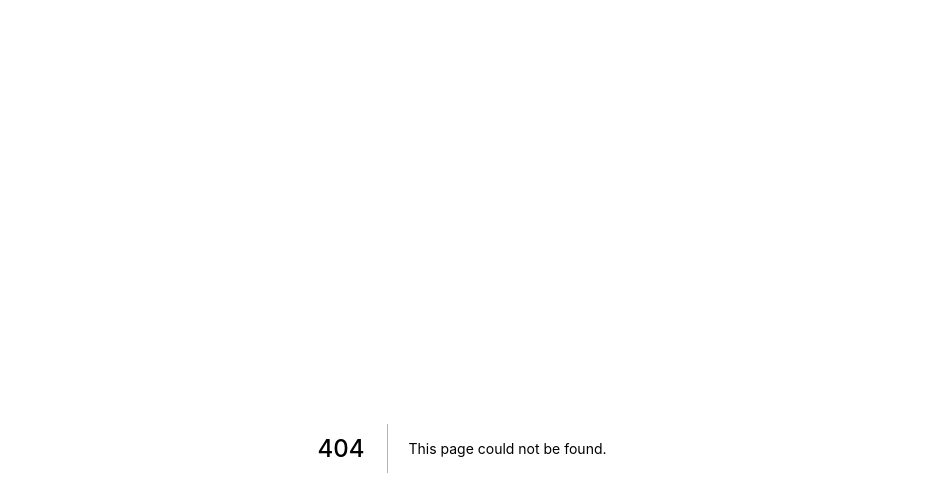
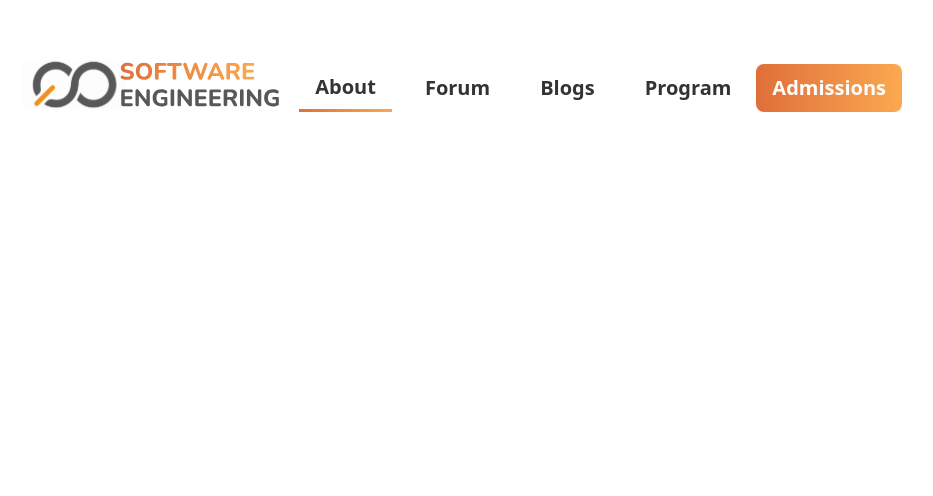
Before and after one commit to neneprm/SE-WEBSITE, a Next.js app: page /components/navbar in a window 1280 px wide. Before the commit this address had no page. Shown: the top 496 px of the page, without its empty margins (178-1111 px from the left). Built offline with nearby package versions, Linux system fonts and the light colour scheme.

Commit message:
Create navbar component

```diff
--- /dev/null
+++ b/pages/components/navbar.tsx
@@ -0,0 +1,21 @@
+import Image from 'next/image'
+import logo from '../assets/logo.svg'
+
+const NavBar = () => {
+    return (
+        <div className='navbar bg-base-100 pb-8'>
+            <div className='flex-1'>
+                <a className='hover:cursor-pointer'><Image src={logo} /></a>
+            </div>
+            <div className='flex-none'>
+                <button className='btn btn-ghost text-xl font-bold mx-2 border-0 border-b-[3px] border-gradient'>About</button>
+                <button className='btn btn-ghost text-xl font-bold mx-2'>Forum</button>
+                <button className='btn btn-ghost text-xl font-bold mx-2'>Blogs</button>
+                <button className='btn btn-ghost text-xl font-bold mx-2'>Program</button>
+                <button className='btn text-xl font-bold bg-gradient hover:bg-gradient-focus border-none text-base-100'>Admissions</button>
+            </div>
+        </div>
+    )
+}
+
+export default NavBar
```
